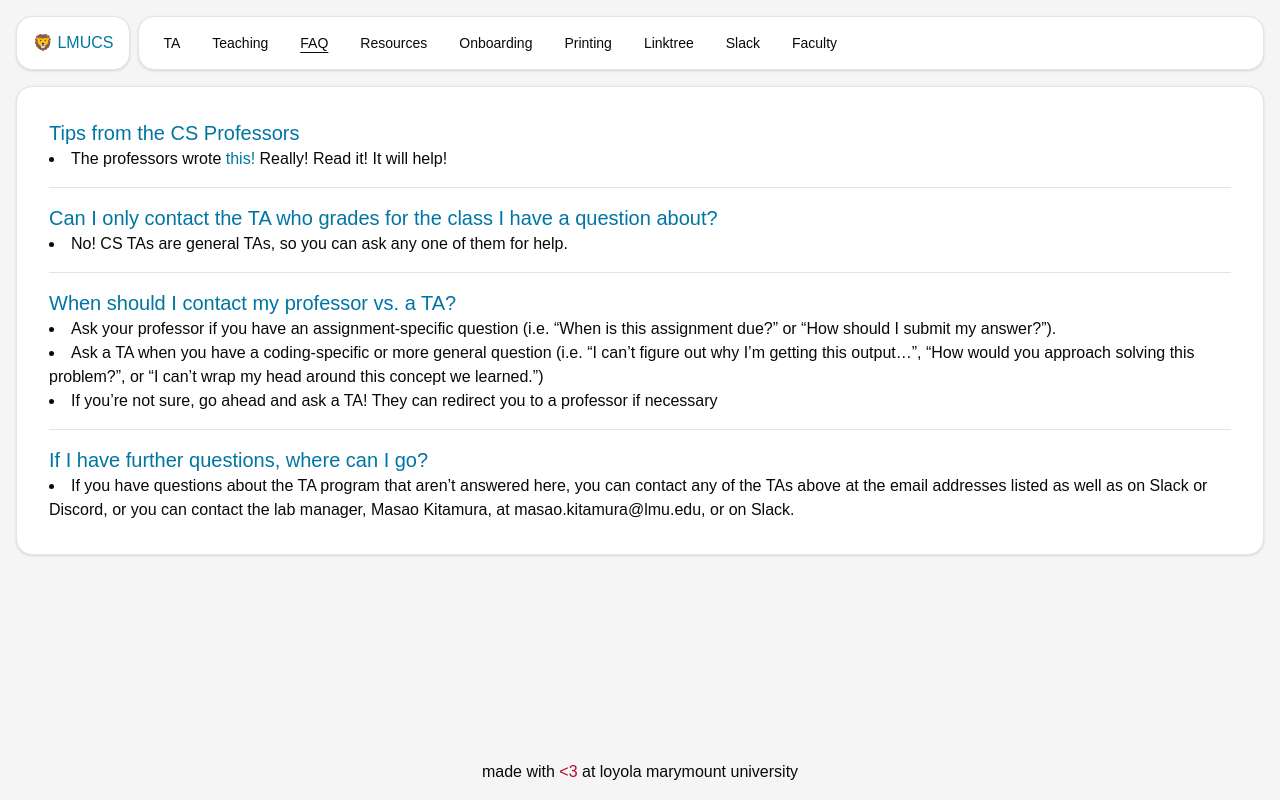
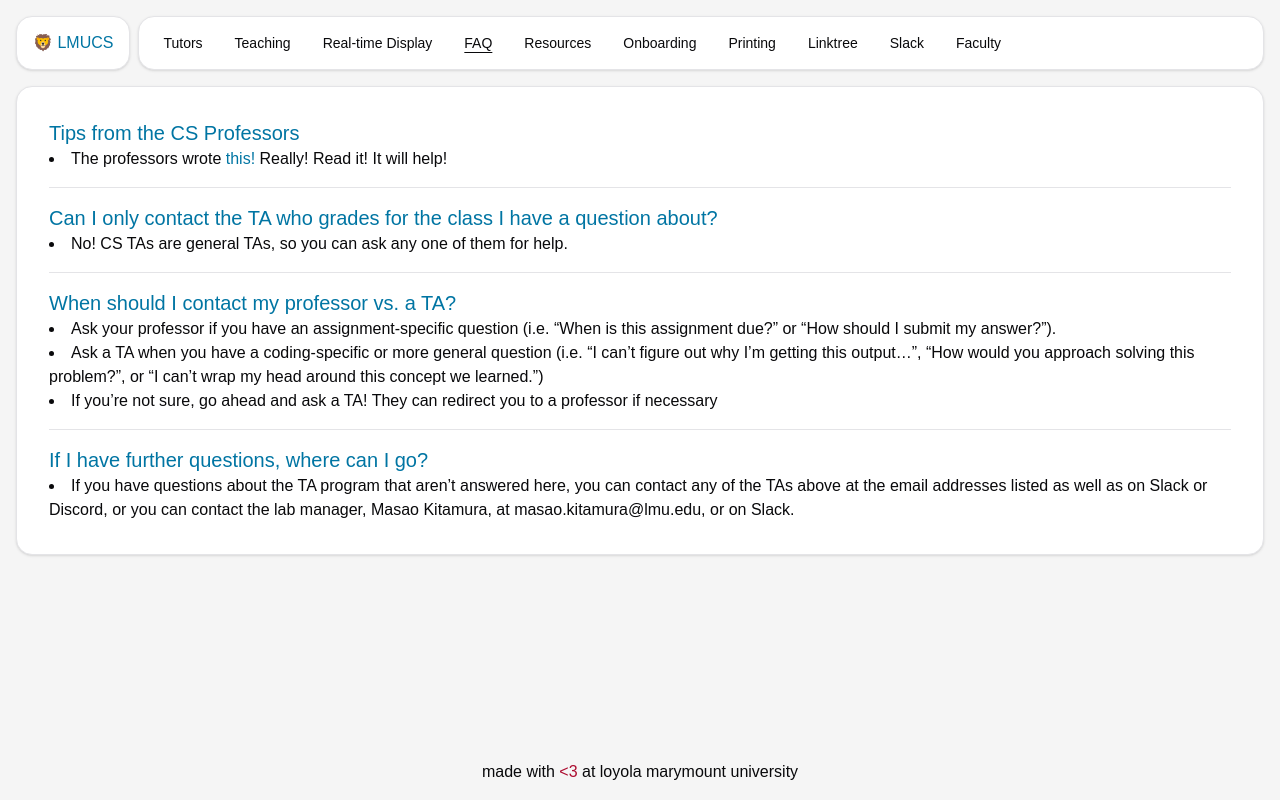
Before and after one commit to d5vis/ta.lmucs.org, a Next.js app: page /faq in a window 1280 px wide. Built offline with nearby package versions, Linux system fonts and the light colour scheme; a web font is replaced by a local one.

Commit message:
Adding real-time display link

```diff
--- a/app/components/header/AppBar.tsx
+++ b/app/components/header/AppBar.tsx
@@ -13,8 +13,13 @@ import {
 } from '@/components/ui/navigation-menu'
 
 const NAV_LIST_BUTTONS = [
-  { label: 'TA', href: '/' },
+  { label: 'Tutors', href: '/' },
   { label: 'Teaching', href: '/teaching' },
+  {
+    label: 'Real-time Display',
+    href: 'https://tutor.lmucs.org/list',
+    target: '_blank',
+  },
   { label: 'FAQ', href: '/faq' },
   { label: 'Resources', href: '/resources' },
   { label: 'Onboarding', href: '/onboarding' },
```
